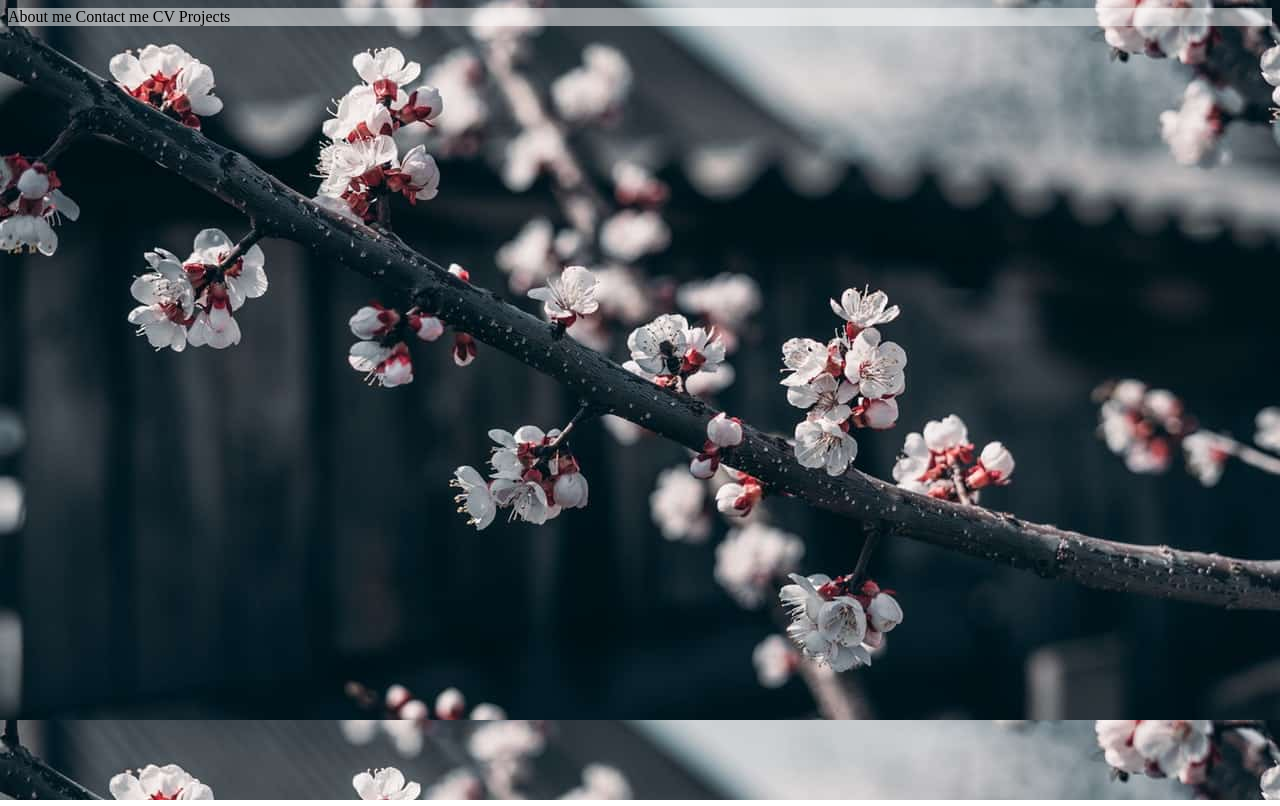
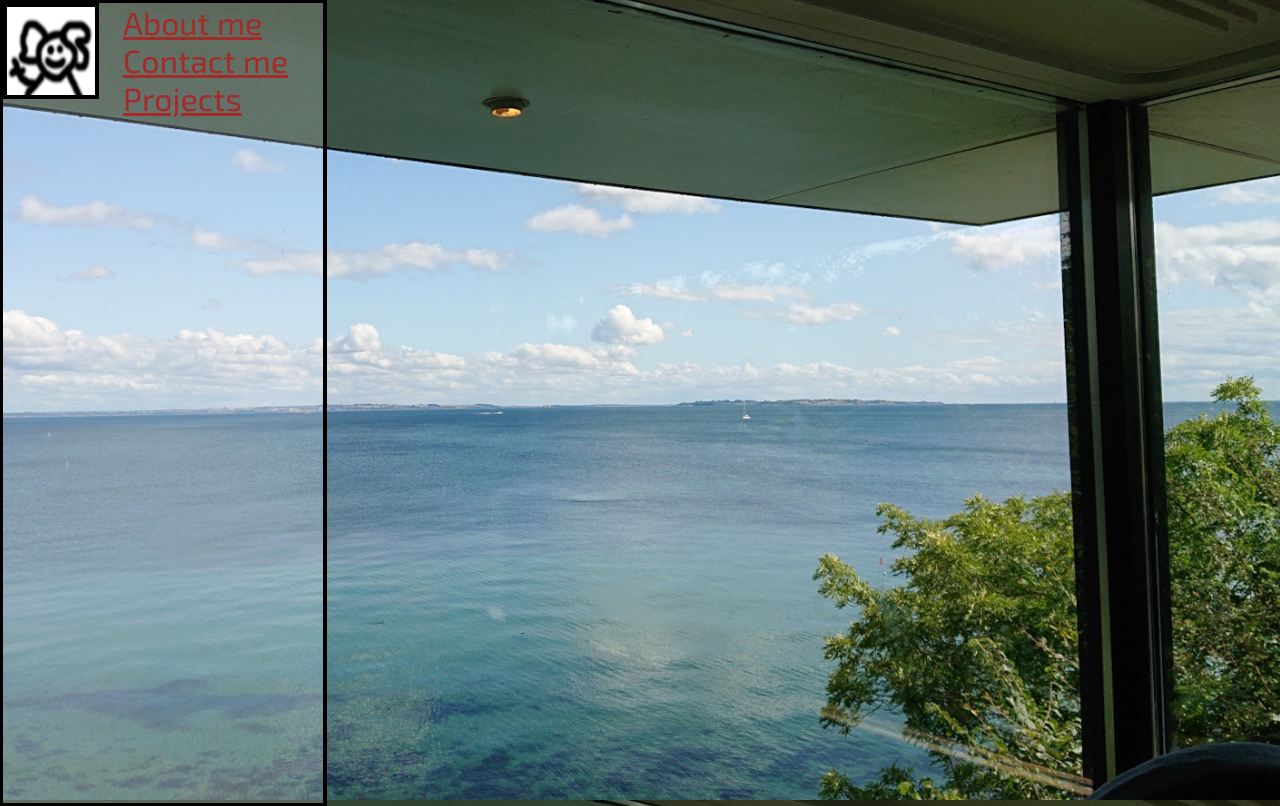
Before and after one commit to Plushoe/nodeJS_Spring2021, a website: page EX._Mandatory_II/public/templates/navbar.html in a window 1280 px wide. Drawn offline with Linux system fonts and the light colour scheme.

Commit message:
moving stuff looool

```diff
--- a/EX._Mandatory_II/public/styles/sandwich.css
+++ b/EX._Mandatory_II/public/styles/sandwich.css
@@ -1,10 +1,53 @@
 /*
+Aesthetic: Bubbles, Vaporwave, Glass
 Color: White, semi-transparent background
 */
+
 body {
-    background-image: url(..\\images\\white-and-red-cherry-blossom-flowers-3979186.jpg);
+    margin: inherit;
+
+    background-image: url(../images/DaView.JPG);
+    background-size: cover;
+    background-attachment: fixed;
+    background-position: center center;
 }
 
-#layer {
+#navbar {
+    margin: 0;
+    padding: 0;
+    width: 20rem;
+    height: 100%;
+    position: absolute;
+    float: left;
+
+    background-color: rgba(255, 255, 255, 0.2);
+
+    border-right-width: 0.27rem;
+    border-style: solid;
+}
+
+#navbar a {
+    margin-top: 30%;
+    font-size: 2rem;
+    padding: 1.5rem;
+    font-family: 'Exo 2', sans-serif;
+    color:brown;
+}
+
+#navbar a:hover:not(#active) {
+    color:blue;
+}
+
+#logo {
+    float: left;
+    width: 5.5rem;
+    height: 5.5rem;
+    border: 0.27rem;
+    border-style: solid;
+}
+
+#main-content {
     background-color: rgba(255, 255, 255, 0.5);
+    position: fixed;
+    margin-left: 20.45rem;
 }
--- a/EX._Mandatory_II/public/templates/navbar.html
+++ b/EX._Mandatory_II/public/templates/navbar.html
@@ -4,15 +4,19 @@
     <meta charset="UTF-8">
     <meta http-equiv="X-UA-Compatible" content="IE=edge">
     <meta name="viewport" content="width=device-width, initial-scale=1.0">
+
+    <!--Font imported from google-->
+    <link rel="preconnect" href="https://fonts.gstatic.com">
+    <link href="https://fonts.googleapis.com/css2?family=Exo+2&display=swap" rel="stylesheet">
+
     <link rel="stylesheet" href="..\styles\sandwich.css">
     <title>TH Portfolio</title>
 </head>
 <body>
-    <div id="layer">
-        <div>
-            <a>About me</a>
-            <a>Contact me</a>
-            <a>CV</a>
-            <a>Projects</a>
-        </div>
-        <div id="main-content">
+    <div id="navbar">
+        <img src="../images/logo.JPG" id="logo">
+        <a id="active" href="/">About me</a>
+        <a href="/contact-me">Contact me</a>
+        <a href="/projects">Projects</a>
+    </div>
+    <div id="main-content">
```
Also changed, not shown: EX._Mandatory_II/app.js (+7 -4 lines), EX._Mandatory_II/public/templates/footer.html (+1 -2 lines), EX._Mandatory_II/routes/projects.js (added, +27 -0 lines), EX._Mandatory_II/public/images/DaView.JPG (added), EX._Mandatory_II/public/images/logo.JPG (added), EX._Mandatory_II/public/images/white-and-red-cherry-blossom-flowers-3979186.jpg (deleted), 2 other files.
